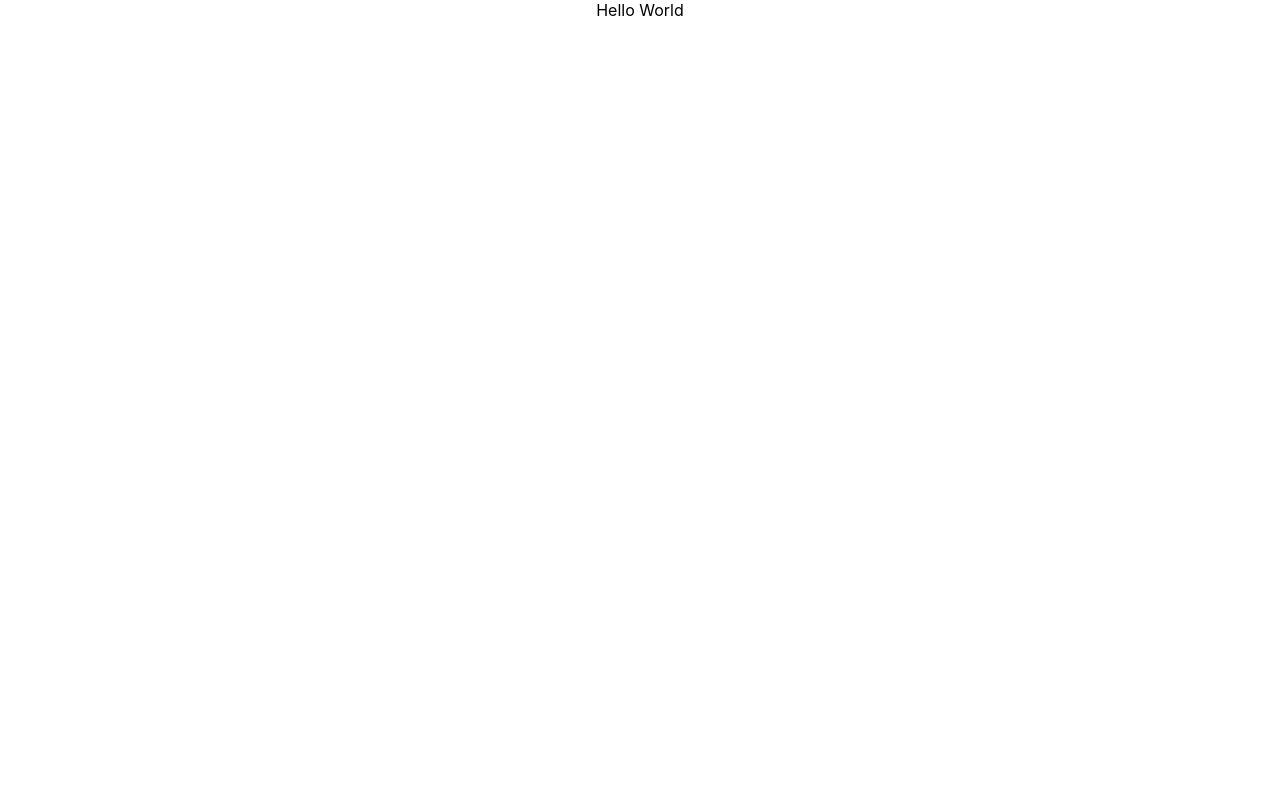
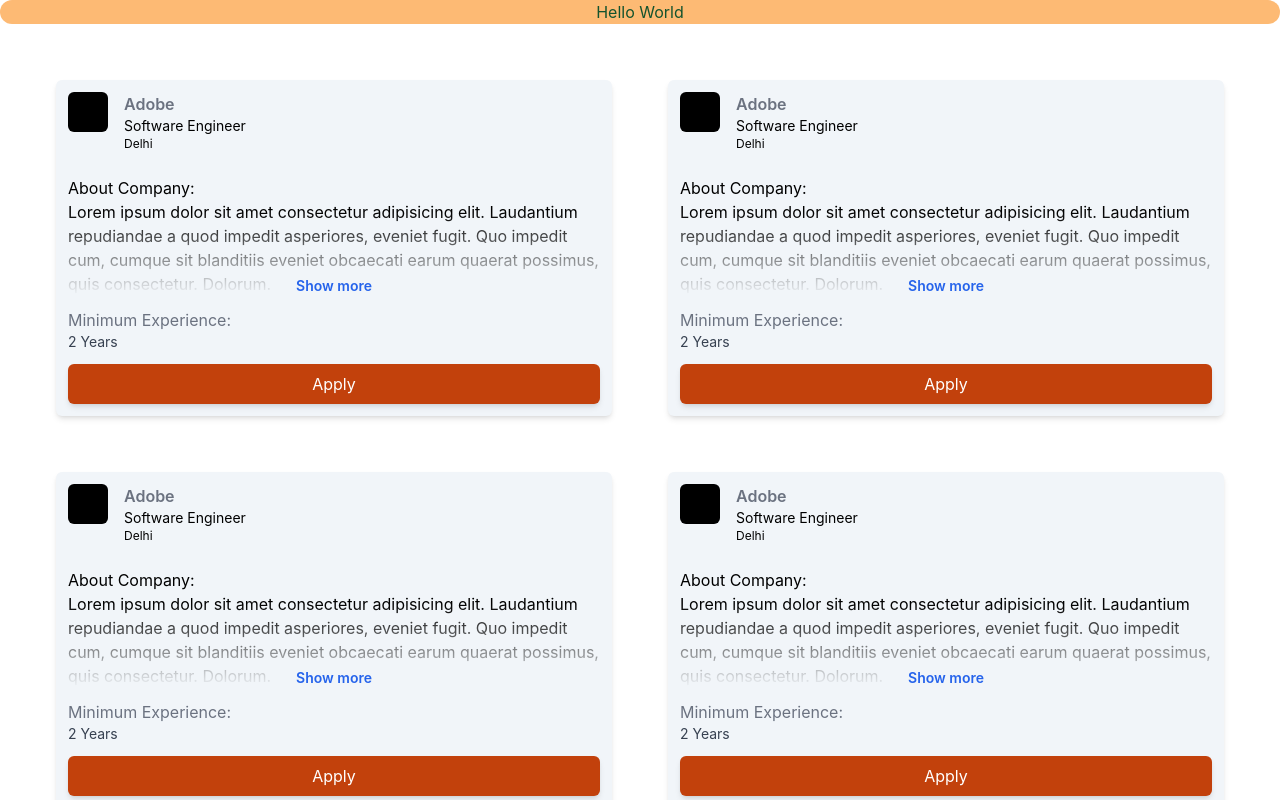
Before and after one commit to Narinder99/Candidate-Application-Platform, a React (Create React App) app: page / in a window 1280 px wide. Shown: the top 800 px of the page. Built offline with nearby package versions, Linux system fonts and the light colour scheme.

Commit message:
Basic job ui created

```diff
--- a/package.json
+++ b/package.json
@@ -9,6 +9,7 @@
     "react": "^18.3.1",
     "react-dom": "^18.3.1",
     "react-scripts": "5.0.1",
+    "redux": "^5.0.1",
     "web-vitals": "^2.1.4"
   },
   "scripts": {
@@ -34,5 +35,8 @@
       "last 1 firefox version",
       "last 1 safari version"
     ]
+  },
+  "devDependencies": {
+    "tailwindcss": "^3.4.3"
   }
 }
--- a/src/App.js
+++ b/src/App.js
@@ -1,9 +1,11 @@
 import './App.css';
+import { Jobs } from './components/Jobs';
 
 function App() {
   return (
     <div className="App">
-      <div>Hello World</div>
+      <div className="text-green-900 bg-orange-300 rounded-xl">Hello World</div>
+      <Jobs/>
     </div>
   );
 }
--- /dev/null
+++ b/src/components/Jobs.jsx
@@ -0,0 +1,17 @@
+import React from 'react'
+import { SingleJobDetails } from './SingleJobDetails'
+
+export const Jobs = () => {
+  return (
+    <div className="mainClass">
+    <div className=" grid grid-cols-2 gap-14 m-14">
+        <SingleJobDetails></SingleJobDetails>
+        <SingleJobDetails></SingleJobDetails>
+        <SingleJobDetails></SingleJobDetails>
+        <SingleJobDetails></SingleJobDetails>
+        <SingleJobDetails></SingleJobDetails>
+        <SingleJobDetails></SingleJobDetails>
+    </div>
+    </div>
+  )
+}
--- /dev/null
+++ b/src/components/SingleJobDetails.jsx
@@ -0,0 +1,33 @@
+import React from 'react'
+import '../components/css/SingleJobDetails.css'
+export const SingleJobDetails = () => {
+  return (
+    <div className='jobsDetail rounded-md shadow-md hover:scale-105 bg-slate-100 p-3'>
+        <div className="innerComponent flex flex-col">
+
+            <div className="jobName flex">
+                <div className="logo flex items-start w-10 h-10 bg-black rounded-md"></div>
+                <div className="nameLoc flex flex-col pl-4">
+                    <div className="companyName text-md text-gray-500 font-semibold flex justify-start">Adobe</div>
+                    <div className="role text-sm flex justify-start">Software Engineer</div>
+                    <div className="companyLoc text-xs flex justify-start">Delhi</div>
+                </div>
+            </div>
+
+            <div className="description flex flex-col mt-6 justify-start">
+                <div className="AboutCompany text-black text-md flex justify-start">About Company:</div>
+                <div className="relative flex justify-center">
+                <div className="text text-black text-start">Lorem ipsum dolor sit amet consectetur adipisicing elit. Laudantium repudiandae a quod impedit asperiores, eveniet fugit. Quo impedit cum, cumque sit blanditiis eveniet obcaecati earum quaerat possimus, quis consectetur. Dolorum.</div>
+                <div className='showMore absolute bottom-0 text-sm font-semibold text-blue-600 pt-16'>Show more</div>
+            </div>
+            </div>
+            <div className="experience flex flex-col mt-3">
+                <div className="text-md text-gray-500 text-md flex justify-start">Minimum Experience:</div>
+                <div className="experienceYear text-gray-700 text-sm flex justify-start">2 Years</div>
+            </div>
+            <div className="apply mt-3 bg-orange-700 text-white rounded-md shadow-md p-2 flex justify-center items-center hover:cursor-pointer ">Apply</div>
+        </div>
+
+    </div>
+  )
+}
--- /dev/null
+++ b/src/components/css/SingleJobDetails.css
@@ -0,0 +1,4 @@
+.showMore{
+    width: -webkit-fill-available;
+    background: linear-gradient(to top, #F1F5F9, rgba(241, 245, 249, 0) 100%);
+}
--- a/src/index.css
+++ b/src/index.css
@@ -11,3 +11,7 @@
   font-family: source-code-pro, Menlo, Monaco, Consolas, 'Courier New',
     monospace;
 }
+
+@tailwind base;
+@tailwind components;
+@tailwind utilities;
--- /dev/null
+++ b/tailwind.config.js
@@ -0,0 +1,8 @@
+/** @type {import('tailwindcss').Config} */
+module.exports = {
+  content: ['./src/**/*.{js,jsx,ts,tsx}'],
+  theme: {
+    extend: {},
+  },
+  plugins: [],
+}
```
Also changed, not shown: 1 other file (tests, documents, lock files or other folders).
